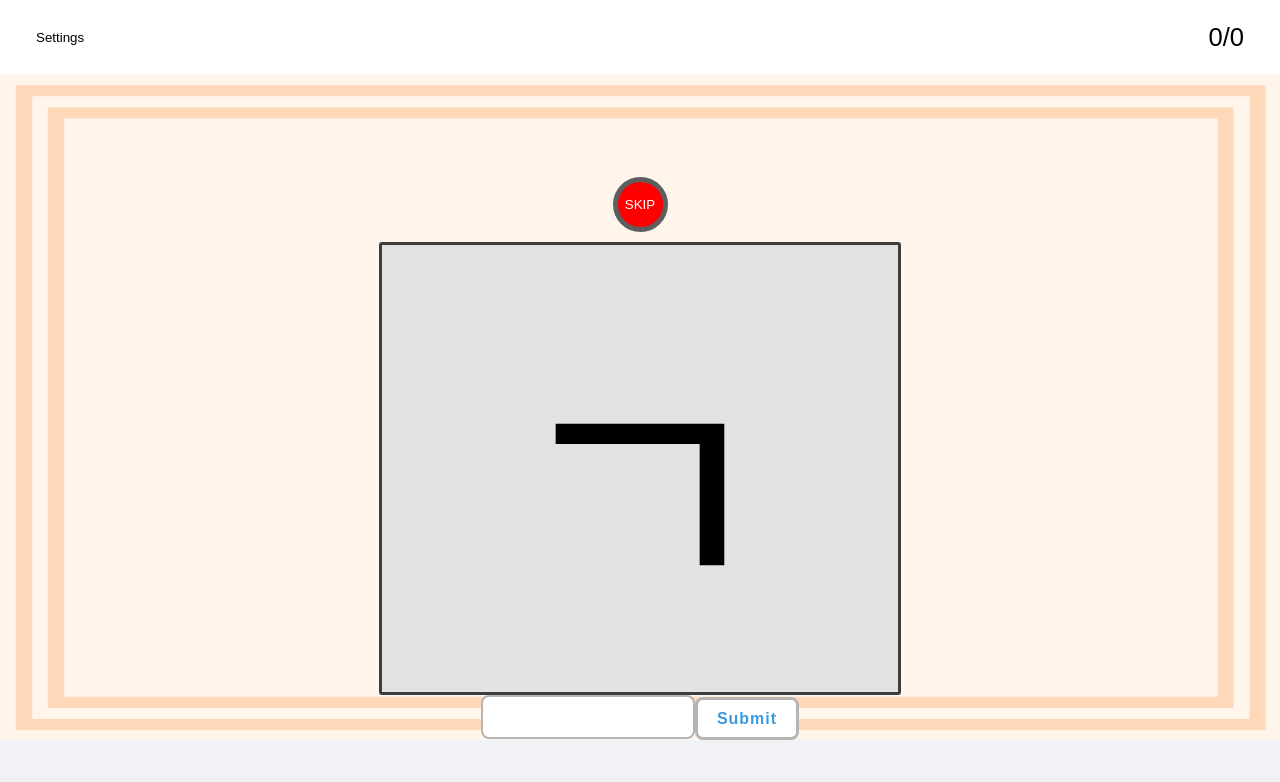
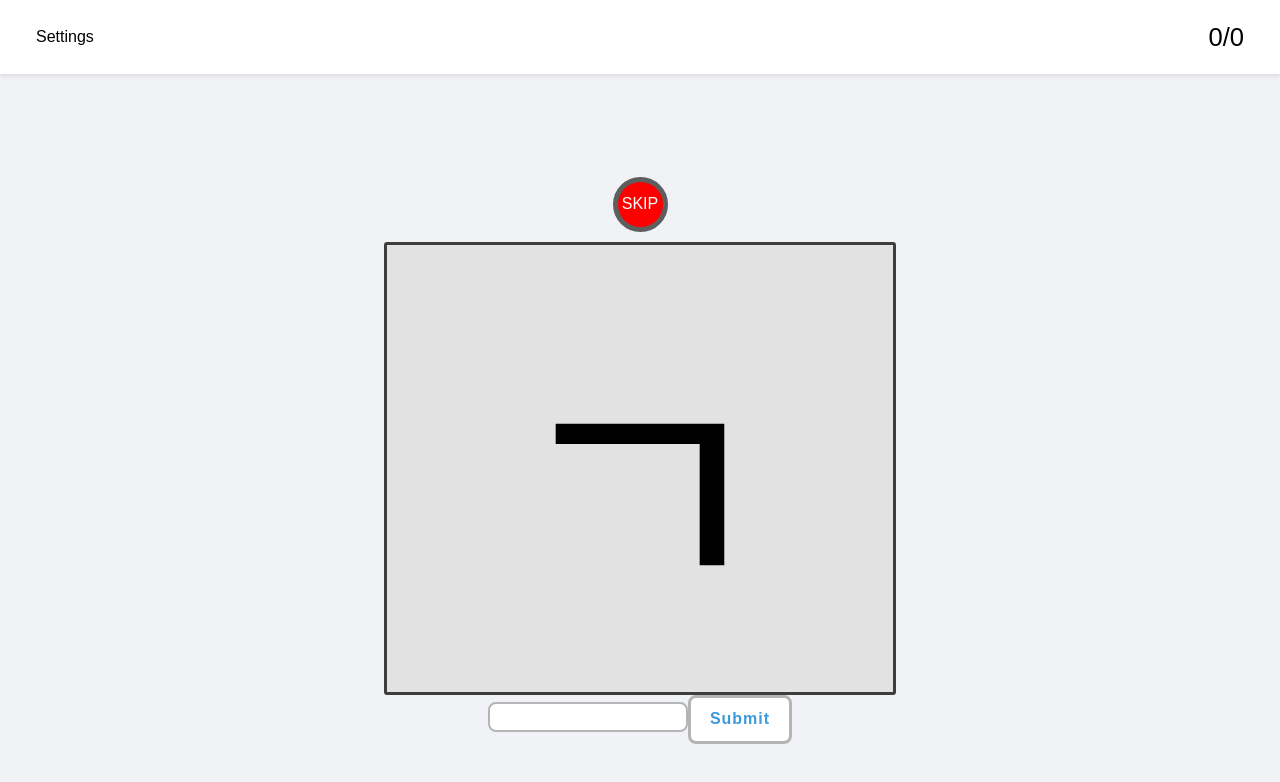
Before and after one commit to KavanGGandhi/Learn-Hangul, a React (Vite) app: page / in a window 1280 px wide. Shown: the top 782 px of the page. Built offline with nearby package versions, Linux system fonts and the light colour scheme.

Commit message:
Undid background, added tailwind

```diff
--- a/package.json
+++ b/package.json
@@ -22,6 +22,7 @@
     "eslint-plugin-react-hooks": "^4.6.2",
     "eslint-plugin-react-refresh": "^0.4.7",
     "gh-pages": "^6.1.1",
+    "tailwindcss": "^3.4.6",
     "vite": "^5.3.1"
   }
 }
--- a/src/App.jsx
+++ b/src/App.jsx
@@ -151,12 +151,12 @@
                     {score.correct + '/' + score.total}
                 </div>
             </div>
-            <div id="mainContent">
-                <button className="skip" onClick={handleSkip}>SKIP</button>
-                {skip ? <ul className='answers'>{answerList}</ul> : null}
-                    <div className="kSymbol">{currentQuestion.question}</div>
-                <AnswerInput input={input} setInput={setInput} isCorrect={isCorrect} handleInputSubmit={handleInputSubmit}/>
-            </div>
+
+            <button className="skip" onClick={handleSkip}>SKIP</button>
+            {skip ? <ul className='answers'>{answerList}</ul> : null}
+                <div className="kSymbol">{currentQuestion.question}</div>
+            <AnswerInput input={input} setInput={setInput} isCorrect={isCorrect} handleInputSubmit={handleInputSubmit}/>
+
             {modal && (<div className='settingsModal'>
                 <div className='overlay'></div>
                 <div className='modalContent'>
--- a/src/index.css
+++ b/src/index.css
@@ -1,3 +1,7 @@
+@tailwind base;
+@tailwind components;
+@tailwind utilities;
+
 * {
   box-sizing: border-box;
   margin: 0;
@@ -25,7 +29,7 @@
   overflow: hidden;
 }
 
-#mainContent {
+/*#mainContent {
   bottom: 0;
   background-size: 100% 100%;
   background-position: center;
@@ -39,7 +43,7 @@
   justify-content: center;
   align-items: center;
   display: flex;
-}
+}*/
 
 body{
   position: relative;
--- /dev/null
+++ b/tailwind.config.js
@@ -0,0 +1,10 @@
+/** @type {import('tailwindcss').Config} */
+export default {
+  content: [
+    "./src/**/*.{js,jsx,ts,tsx}",
+  ],
+  theme: {
+    extend: {},
+  },
+  plugins: [],
+}
```
Also changed, not shown: 1 other file (tests, documents, lock files or other folders).
